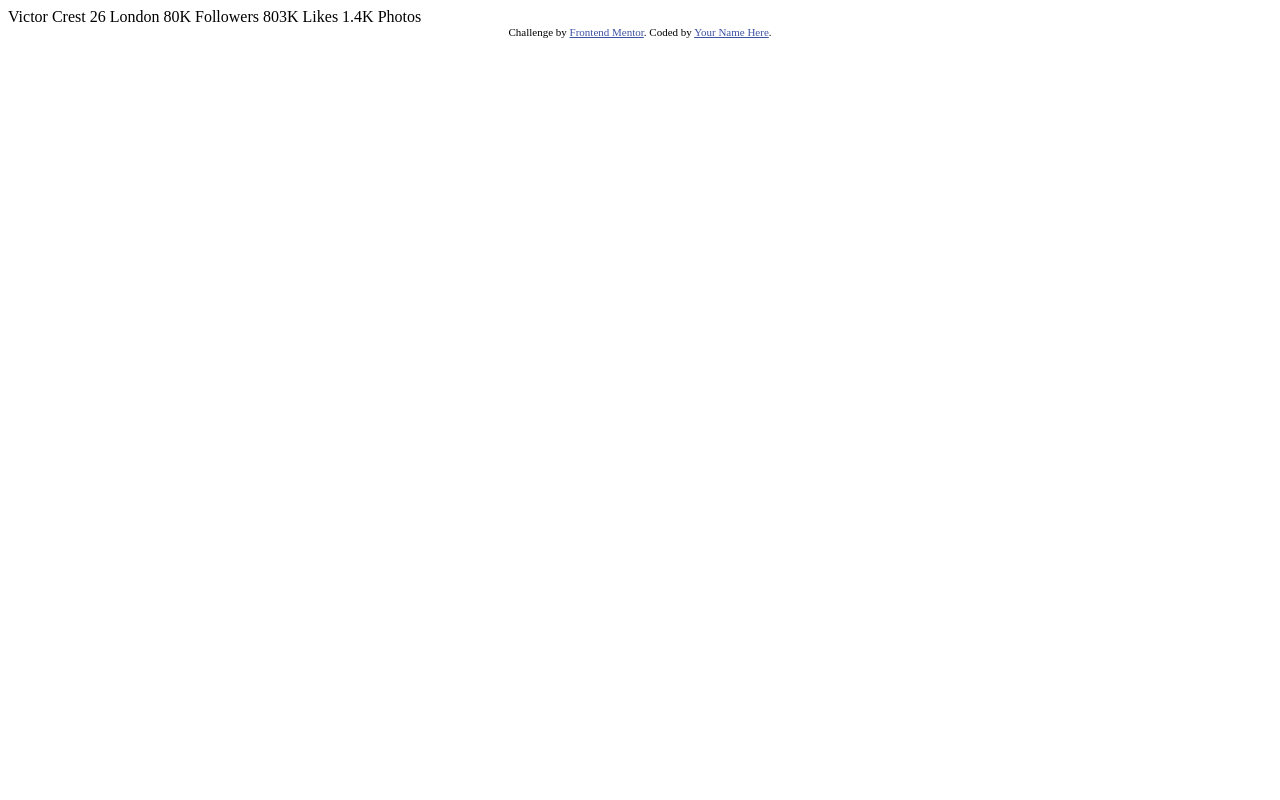
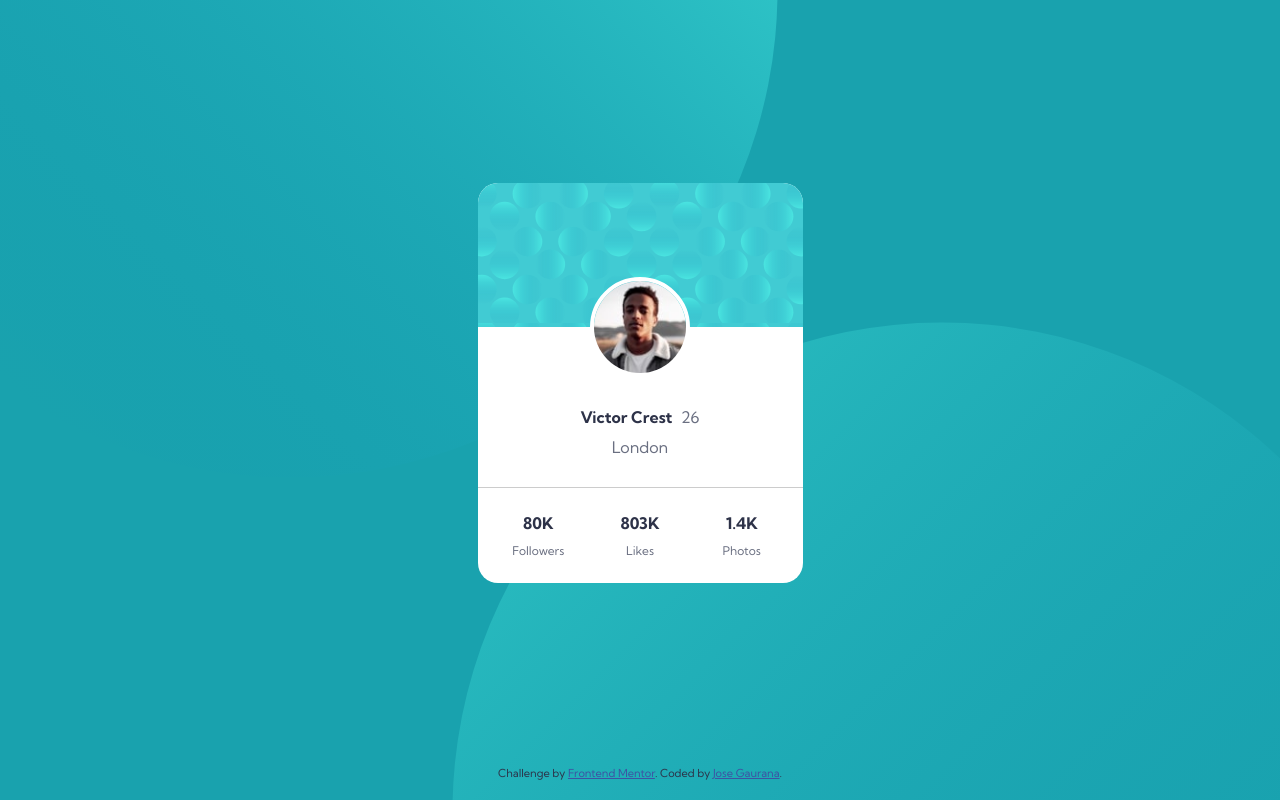
Before and after one commit to gauranajose/Profile-Card-Component, a plain HTML site: page index.html in a window 1280 px wide. Drawn offline with Linux system fonts and the light colour scheme.

Commit message:
2nd Commit

```diff
--- a/index.html
+++ b/index.html
@@ -8,28 +8,44 @@
 
   <title>Frontend Mentor | Profile card component</title>
 
+  <link rel="stylesheet" href="style.css">
+  <link rel="preconnect" href="https://fonts.gstatic.com">
+  <link href="https://fonts.googleapis.com/css2?family=Kumbh+Sans:wght@400;700&display=swap" rel="stylesheet">
+
   <!-- Feel free to remove these styles or customise in your own stylesheet 👍 -->
   <style>
-    .attribution { font-size: 11px; text-align: center; }
+    .attribution { font-size: 11px; text-align: center; margin-bottom: 20px;}
     .attribution a { color: hsl(228, 45%, 44%); }
   </style>
 </head>
 <body>
-  Victor Crest
-  26
-  London
+  <div class="card">
+    <div class="card-header"></div>
+    <img src="/images/image-victor.jpg" alt="">
+    <div class="card-bio">
+      <p>Victor Crest <span>26</span></p>
+      <p>London</p>
+    </div>
+    <div class="card-footer">
+      <div class="items">
+        <div class="item">
+          <p>80K</p>
+          <p>Followers</p>
+        </div>
+        <div class="item">
+          <p>803K</p>
+          <p>Likes</p></div>
+        <div class="item">
+          <p>1.4K</p>
+          <p>Photos</p>
+        </div>
+      </div>
+    </div>
+  </div>
 
-  80K
-  Followers
-
-  803K
-  Likes
-
-  1.4K
-  Photos
   <div class="attribution">
     Challenge by <a href="https://www.frontendmentor.io?ref=challenge" target="_blank">Frontend Mentor</a>.
-    Coded by <a href="#">Your Name Here</a>.
+    Coded by <a href="https://github.com/gauranajose" target="_blank">Jose Gaurana</a>.
   </div>
 </body>
 </html>
--- /dev/null
+++ b/style.css
@@ -0,0 +1,110 @@
+* {
+  box-sizing: border-box;
+  padding: 0;
+  margin: 0;
+}
+
+body {
+  display: flex;
+  flex-direction: column;
+  align-items: center;
+  justify-content: center;
+  height: 100vh;
+  background: url(../images/bg-pattern-bottom.svg) bottom -500px right -150px
+      no-repeat,
+    url(../images/bg-pattern-top.svg) top -500px left -200px no-repeat;
+  background-color: hsl(185, 75%, 39%);
+  font-family: 'Kumbh Sans', sans-serif;
+  color: hsl(229, 23%, 23%);
+}
+
+.card {
+  height: 400px;
+  width: 325px;
+  background-color: #fff;
+  margin: auto;
+  border-radius: 20px;
+  display: flex;
+  flex-direction: column;
+  align-items: center;
+  justify-content: center;
+  position: relative;
+}
+
+.card .card-header {
+  width: 100%;
+  height: 150px;
+  background: url('images/bg-pattern-card.svg');
+  border-top-left-radius: 20px;
+  border-top-right-radius: 20px;
+}
+
+.card img {
+  height: 100px;
+  width: 100px;
+  border-radius: 50%;
+  border: #fff 4px solid;
+  transform: translateY(-50%);
+}
+
+.card .card-bio {
+  margin-top: -20px;
+  text-align: center;
+  margin-bottom: 30px;
+}
+
+.card .card-bio p:first-of-type {
+  font-weight: 700;
+}
+
+.card .card-bio span {
+  font-weight: 400;
+  margin-left: 5px;
+  color: hsl(227, 10%, 46%);
+}
+
+.card .card-bio p:last-of-type {
+  color: hsl(227, 10%, 46%);
+  margin-top: 10px;
+}
+
+.card .card-footer {
+  width: 100%;
+  height: 100px;
+  border-top: solid #ccc 1px;
+  border-bottom-left-radius: 20px;
+  border-bottom-right-radius: 20px;
+  padding: 0 10px;
+}
+
+.card .items {
+  display: flex;
+  flex-direction: row;
+  justify-content: center;
+  align-items: center;
+  height: 100%;
+  width: 100%;
+}
+
+.card .items .item {
+  flex: 0.3333;
+  text-align: center;
+}
+
+.card .items .item p:first-of-type {
+  font-weight: 700;
+}
+
+.card .items .item p:last-of-type {
+  font-size: 12px;
+  color: hsl(227, 10%, 46%);
+  margin-top: 10px;
+}
+
+@media (max-width: 375px) {
+  body {
+    background: url(../images/bg-pattern-bottom.svg) 150px 400px no-repeat,
+      url(../images/bg-pattern-top.svg) -750px -500px no-repeat;
+    background-color: hsl(185, 75%, 39%);
+  }
+}
```
